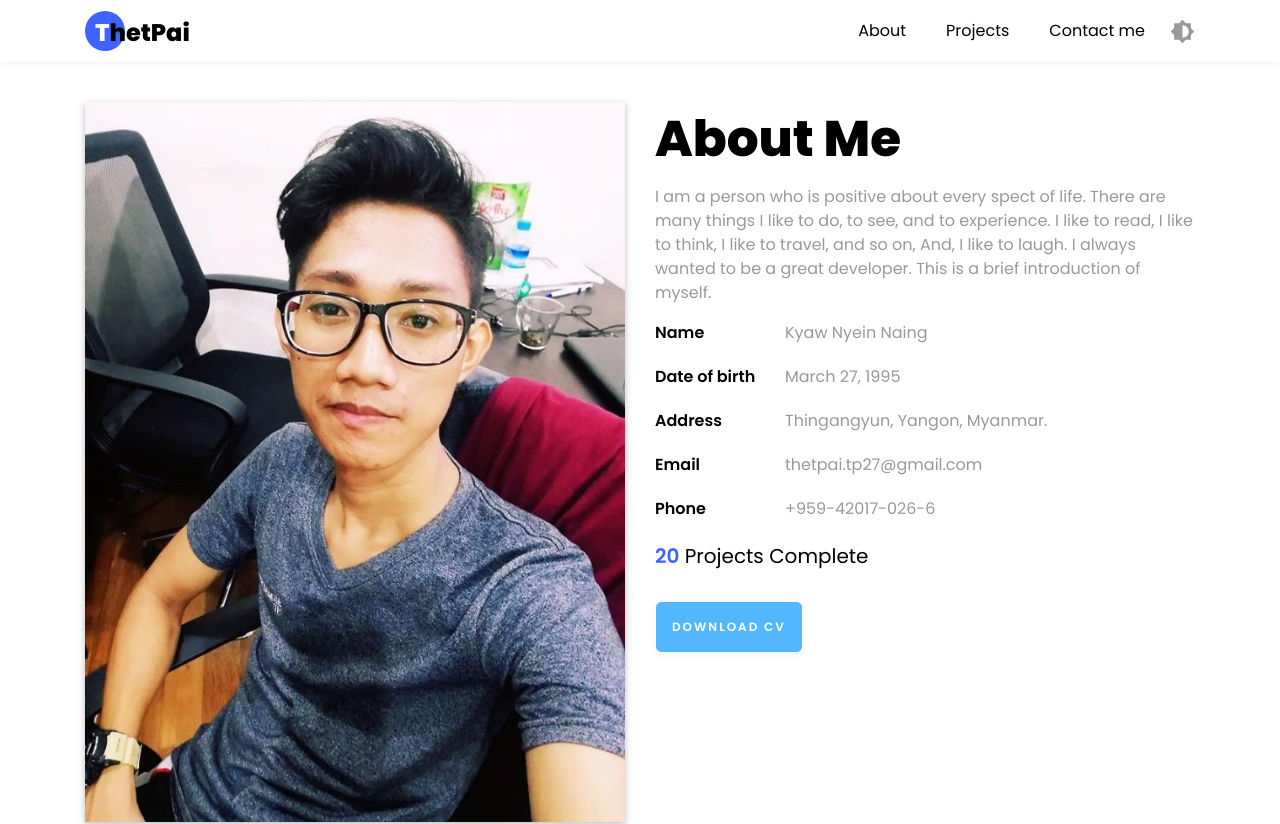
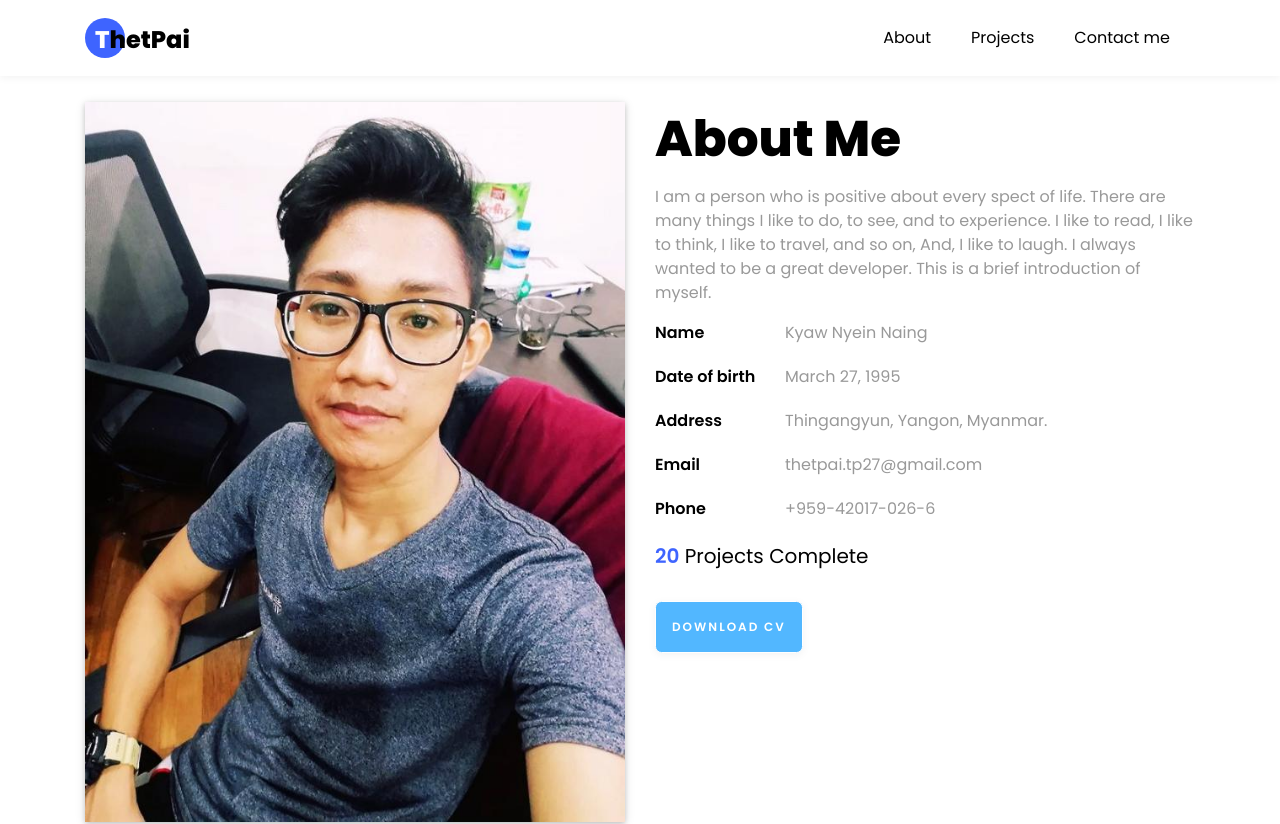
Before and after one commit to KyawNyeinNaing/tp-my-portfolio, a Next.js app: page /about in a window 1280 px wide. Shown: the top 824 px of the page. Built offline with nearby package versions, Linux system fonts and the light colour scheme.

Commit message:
modified layout

```diff
--- a/next.config.js
+++ b/next.config.js
@@ -1,5 +1,11 @@
 const withSass = require('@zeit/next-sass')
 const path = require('path')
+
+const withBundleAnalyzer = require('@next/bundle-analyzer')({
+  enabled: process.env.ANALYZE === 'true'
+})
+
+module.exports = withBundleAnalyzer({})
 
 module.exports = withSass({
   cssModules: true
--- a/src/components/utils/index.jsx
+++ b/src/components/utils/index.jsx
@@ -1,6 +1,7 @@
-const select_ele = ele => (
+const selectElement = ele => (
   document.querySelector(ele) &&
   document.querySelector(ele).addEventListener('click', () => {
+    console.log('click')
     document.querySelector('body')?.classList.toggle('open-drawer')
     document.querySelector('.burger-wrap')?.classList.toggle('open-wrap')
   })
@@ -18,8 +19,8 @@
 
 const openDrawer = () => {
   let sp_btn = document.querySelectorAll('.sp-drawer')
-  select_ele('.menu-btn')
-  select_ele('.burger-wrap')
+  selectElement('.menu-btn')
+  selectElement('.burger-wrap')
 
   if (sp_btn) {
     for (let i = 0; i < sp_btn.length; i++) {
--- a/src/layout/Layout.module.scss
+++ b/src/layout/Layout.module.scss
@@ -43,13 +43,18 @@
         padding: 0;
         list-style: none;
         align-items: flex-start;
-        justify-content: center;
+        justify-content: flex-start;
+        padding: 20px;
+        transform: translateY(45px);
 
         position: fixed;
         top: 0;
         left: 100%;
+        height: 100%;
 
         @media screen and (min-width: 768px) {
+          padding: 0;
+          transform: translateY(0);
           flex-direction: row;
           align-items: center;
           justify-content: flex-end;
@@ -57,8 +62,26 @@
         }
 
         li {
+          display: flex;
+          align-items: center;
+          justify-content: center;
+          font-size: 20px;
+
+          @media screen and (min-width: 768px) {
+            font-size: 16px;
+          }
+
+          svg {
+            width: 35px;
+            height: 40px;
+            display: block;
+            @media screen and (min-width: 768px) {
+              display: none;
+            }
+          }
+
           a {
-            font-size: 16px;
+            width: 100%;
             padding: 0.7rem 20px;
             color: var(--text-color-secondary);
             font-weight: 400;
--- a/src/layout/index.jsx
+++ b/src/layout/index.jsx
@@ -2,8 +2,9 @@
 import Link from 'next/link'
 import { useEffect, useState } from 'react'
 import { Main, Copyright, Container, Row, Col, MenuIcon } from '../components'
-import { openDrawer } from '../components/utils'
+import { openDrawer, closeDrawer } from '../components/utils'
 import styles from './Layout.module.scss'
+import { FcInfo } from 'react-icons/fc'
 import { MdBrightnessMedium } from 'react-icons/md'
 import { FaPhoneAlt, FaMailBulk, FaFacebookF, FaTwitter, FaInstagram } from 'react-icons/fa'
 
@@ -15,10 +16,6 @@
     setTheme(localStorage.getItem('theme'))
 
     window.addEventListener('openDrawer', openDrawer())
-
-    return () => {
-      window.removeEventListener('openDrawer', openDrawer())
-    }
 
   }, [])
 
@@ -61,13 +58,16 @@
                     </a>
                   </Link>
                   <ul>
-                    <li>
+                    <li onClick={() => closeDrawer()}>
+                      <FcInfo />
                       <Link href='/about'>About</Link>
                     </li>
-                    <li>
+                    <li onClick={() => closeDrawer()}>
+                      <FcInfo />
                       <Link href='/about#project'>Projects</Link>
                     </li>
-                    <li>
+                    <li onClick={() => closeDrawer()}>
+                      <FcInfo />
                       <Link href="/contact">Contact me</Link>
                     </li>
                     <li className={styles.themeSwitcher} onClick={switchTheme}>
--- a/src/styles/globals.scss
+++ b/src/styles/globals.scss
@@ -85,6 +85,9 @@
   }
 
   .spinner {
+    @media screen and (max-width: 767px) {
+      right: 40%;
+  }
 
     .spinner-icon {
       width: 35px;
```
Also changed, not shown: package.json (+6 -1 lines), src/styles/Home.module.scss (+6 -2 lines), 1 other file (tests, documents, lock files or other folders).
